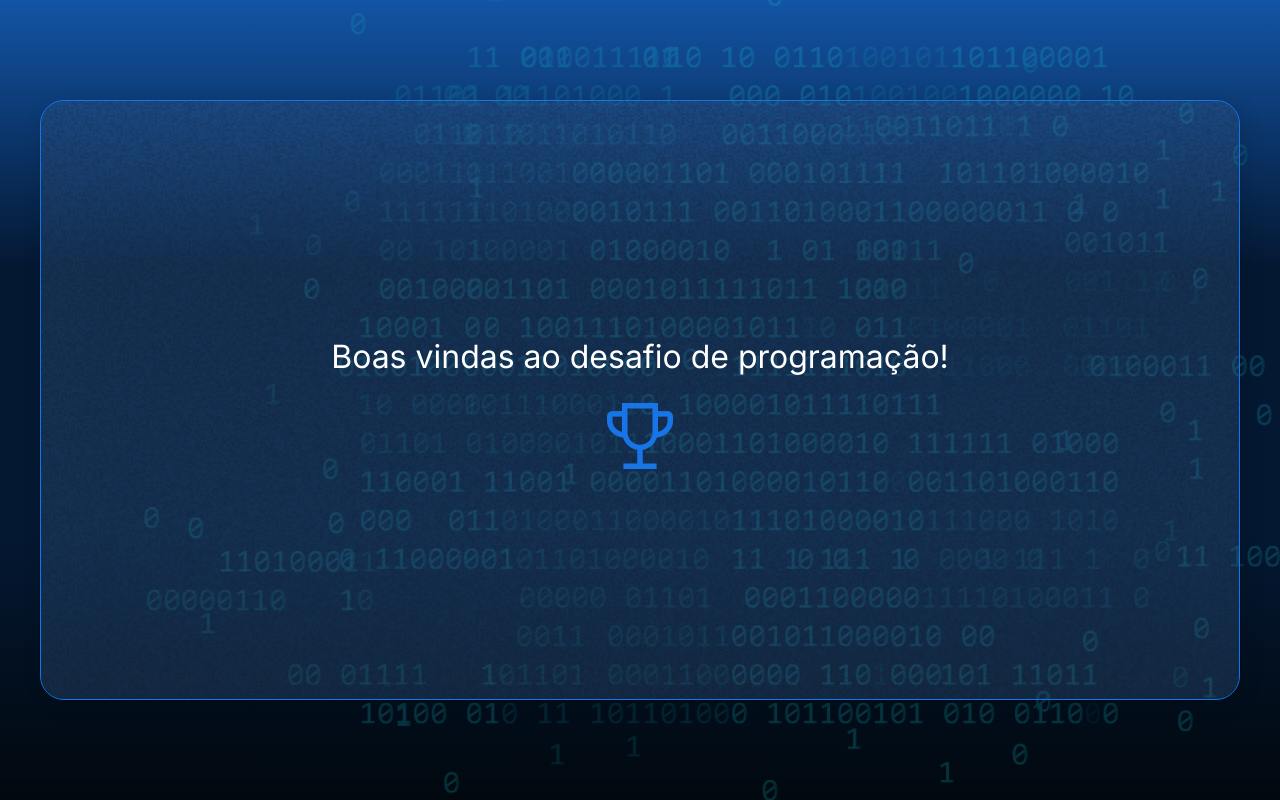
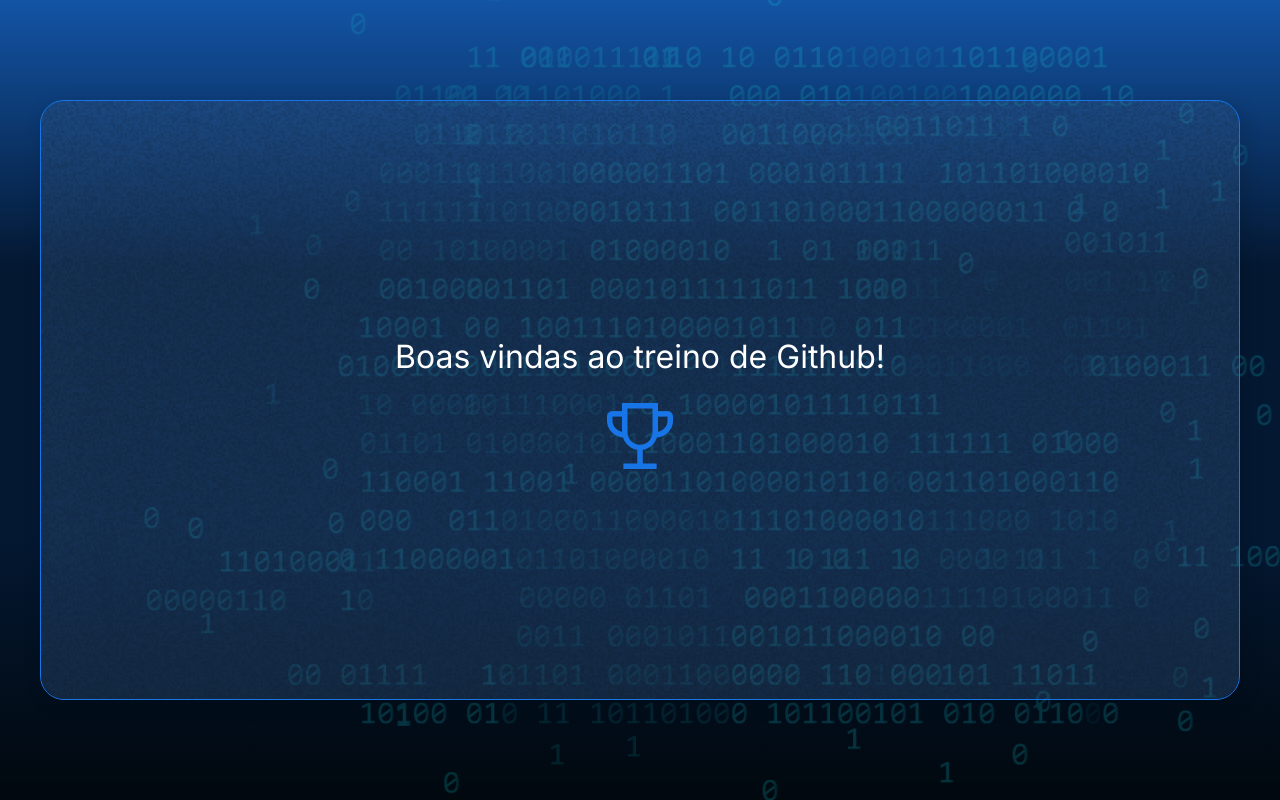
Before and after one commit to fernandocalisto/repgittreino, a plain HTML site: page index.html in a window 1280 px wide. Drawn offline with Linux system fonts and the light colour scheme.

Commit message:
Título alterado

```diff
--- a/index.html
+++ b/index.html
@@ -17,7 +17,7 @@
         <div class="container__conteudo">
             <div class="container__informacoes">
                 <div class="container__texto">
-                    <h2>Boas vindas ao desafio de programação!</h2>
+                    <h2>Boas vindas ao treino de Github!</h2>
                 </div>
                 <img src="./img/trophy.png" alt="ícone de um troféu" />
             </div>
```
